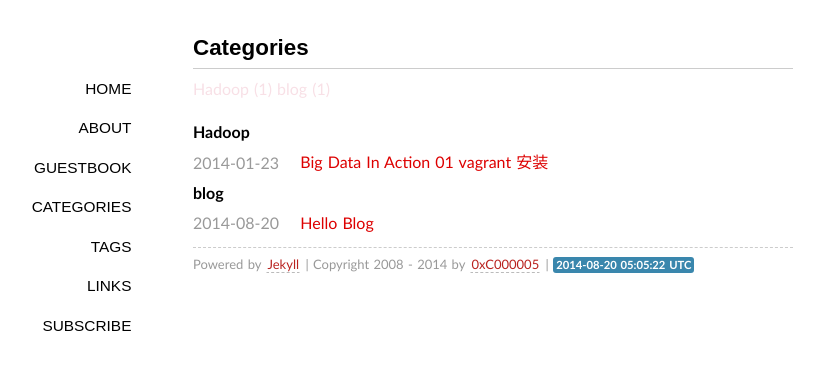
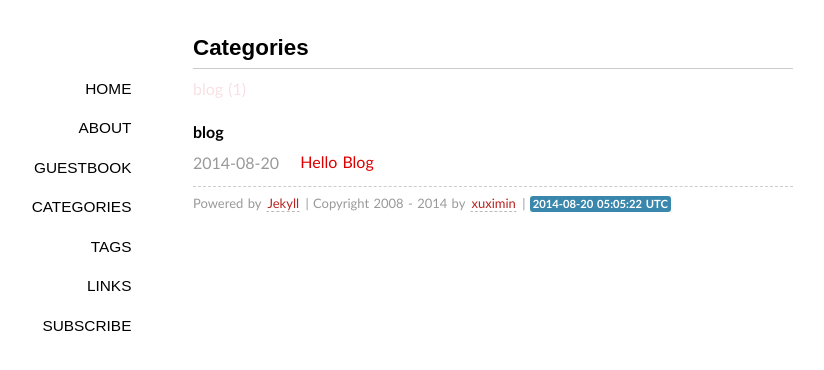
Before and after one commit to xuximin/xuximin.github.io, a Jekyll site: the page built from categories/index.md, in a window 1280 px wide. Shown: the top 370 px of the page, without its empty margins (147-971 px from the left). Built offline with Jekyll 4.4.1, drawn with Linux system fonts in a browser that asks for light colours; some web fonts are replaced; Markdown is read by kramdown in place of the engine named in the settings; some of the changed lines change nothing that is shown.

Commit message:
no message

```diff
--- a/_layouts/default.html
+++ b/_layouts/default.html
@@ -31,7 +31,7 @@
       </div>
 
      <footer>
-        <p><small>Powered by <a href="https://github.com/mojombo/jekyll">Jekyll</a> | Copyright 2008 - {{site.time | date:"%Y"}} by <a href="http://xuximin.github.io/">0xC000005</a> | <span class="label label-info">{{site.time | date:"%Y-%m-%d %H:%M:%S %Z"}}</span></small></p>
+        <p><small>Powered by <a href="https://github.com/mojombo/jekyll">Jekyll</a> | Copyright 2008 - {{site.time | date:"%Y"}} by <a href="http://xuximin.github.io/">xuximin</a> | <span class="label label-info">{{site.time | date:"%Y-%m-%d %H:%M:%S %Z"}}</span></small></p>
     </footer>
 
     </div>
--- a/_posts/201403/2014-01-23-Big-Data-01.md
+++ /dev/null
@@ -1,213 +0,0 @@
----
-layout: post
-title: Big Data In Action 01 vagrant 安装
-description: 大数据实战系列01 vagarnt安装。
-categories:
-- Hadoop
-tags:
-- vagrant
----
-
-
-##vagrant的介绍
-
-## 虚拟开发环境
-平常我们经常会遇到这样的问题：在开发机上面开发完毕程序，放到正式环境之后会出现各种奇怪的问题：描述符少了、nginx配置不正确、mysql编码不对、php缺少模块、glibc版本太低。
-
-所以我们就需要虚拟开发环境，我们虚拟和正式环境一样的虚拟开发环境，而随着个人开发机硬件的升级，我们可以很容易的在本机跑虚拟机，例如vmware、VirtualBox等。因此使用虚拟化开发环境，在本机可以运行自己喜欢的OS（Windows、Ubuntu、Mac等），开发的程序运行在虚拟机中，这样迁移到生产环境可以避免环境不兼容导致的莫名错误。
-
-虚拟开发环境特别适合团队中开发环境、测试环境、正式环境不同的场合，这样就可以使得整个团队保持一致的环境，我写这一章的初衷就是为了让大家和我的开发环境保持一致，让读者和我们整个大团队保持一致的开发环境。
-
-## vagrant
-vagrant就是为了方便的实现虚拟化环境而设计的，使用ruby开发，基于VirtualBox的接口，提供了一个可配置、轻量级的便携式虚拟开发环境。使用vagrant可以很方便的就建立起来一个虚拟环境，而且可以模拟多台虚拟机，这样我们平时还可以在开发机模拟分布式系统。
-
-Vagrant会创建一些共享文件夹，用来给你在主机和虚拟机之间共享代码用。这样就使得我们可以在主机上写程序，然后在虚拟机中运行。如此一来团队之间就可以共享相同的开发环境，就不会再出现类似“只有你的环境才会出现的bug”这样的事情。
-
-团队新员工加入，常常会遇到花一天甚至更多时间来从头搭建完整的开发环境，而有了vagrant，只需要直接将已经打包好的package（里面包括开发工具，代码库，配置好的服务器等）拿过来就可以工作了，这对于提升工作效率非常有帮助。
-
-vagrant不仅可以用来作为个人的虚拟开发环境工具，而且特别适合团队使用，它使得我们虚拟化环境变得如此的简单，只要一个简单的命令就可以开启虚拟之路。
-
-
-#vagrant安装配置
-
-vagrant底层用的是Virtual Box作为虚拟机，vagrant只是一个让你可以方便设置你想要的虚拟机的便携式工具，所以第一步先安裝vagrant和Virtual Box。
-
-## VirtualBox安装
-VirtualBox是Oracle开源的虚拟化系统，它支持多个平台，所以你可以到官方网站：https://www.virtualbox.org/wiki/Downloads/ 下载适合你平台的virtualbox最新版本并安装，它的安装过程都是傻瓜化安装，一步一步执行就可以完成安装。
-
-## vagrant安装
-最新版本的vagrant已经无法通过gem命令来安装，因为依赖库太多了，所以目前无法使用gem来安装，目前网络上面很多教程还是类似这样的命令，那些都是错误的。目前唯一安装的办法就是到官方网站下载打包好的安装包：http://downloads.vagrantup.com/ 他的安装过程和Virtual Box的安装一样都是傻瓜化安装，一步一步执行就可以完成安装。
-
->>>尽量下载最新的程序，因为VirtualBox经常升级，升级后有些接口会变化，老的vagrant可能无法使用。
-
-检测是否安装成功，打开终端命令行工具，输入vagrant，是不是已经可以运行，如果不行，请检查PATH里面是否有vagrant所在的路径。
-
-## vagrant配置
-
-当我们安装好Virtual Box和vagrant后，我们要开始考虑在VM上使用什么操作系统了，一个打包好的操作系统在vagrant称为Box，即Box是一个打包好的操作系统环境，目前网络上什么都有，所以你不用自己去制作操作系统或者制作Box：[vagrantbox.es](http://www.vagrantbox.es/)上面有大家熟知的大多数操作系统，你只需要下载就可以了，下载主要是为了安装的时候快速，当然vagrant也支持在线安装。
-
-### 建立开发环境目录
-我的开发机是windows，所以我建立了如下的开发环境目录，读者可以根据自己的系统不同建立一个目录就可以：
-
-	F:\\Boxes
-
-### 下载box
-前面讲了box是一个操作系统环境，实际上它是一个zip包，包含了vagrant的配置信息和VirtualBox的虚拟机镜像文件.我们这一次的实战使用官方提供了一个box:Ubuntu lucid 64 http://files.vagrantup.com/lucid64.box
-
-当然你也可以选一个自己团队在用的系统，例如centos、Debian等，我们可以通过上面说的地址下载开源爱好者们制作好的box。当然你自己做一个也行，下一节我会讲述如何自己制作包。
-
-### 添加box
-添加box的命令如下：
-
-	vagrant box add base 远端的box地址或者本地的box文件名
-
-`vagrant box add` 是添加box的命令
-
-`base`是box的名称，可以是任意的标题，base是默认名称，主要用来标识一下你添加的box，后面的命令都是基于这个标识来操作的。
-
-例子：
-
-	vagrant box add base http://files.vagrantup.com/lucid64.box
-	vagrant box add base https://dl.dropbox.com/u/7225008/Vagrant/CentOS-6.3-x86_64-minimal.box
-	vagrant box add base CentOS-6.3-x86_64-minimal.box
-	vagrant box add "CentOS 6.3 x86_64 minimal" CentOS-6.3-x86_64-minimal.box
-
-我在开发机上面是这样操作的，首先进入我们的开发环境目录`F:\Boxes`，执行如下的命令
-
-	vagrant box add base lucid64.box
-
-安装过程的信息
-
-	Downloading or copying the box...
-	Extracting box...te: 47.5M/s, Estimated time remaining: --:--:--)
-	Successfully added box 'base' with provider 'virtualbox'!
-
-box中的镜像文件被放到了：`C:\Users\当前用户名\.vagrant.d\boxes\`目录下。
-
-通过`vagrant box add`这样的方式安装远程的box，可能很慢，所以建议大家先下载box到本地再执行这样的操作。
-
-### 初始化
-初始化的命令如下：
-
-	vagrant init
-
-如果你添加的box名称不是base，那么需要在初始化的时候指定名称，例如
-
-	vagrant init "CentOS 6.3 x86_64 minimal"
-
-初始化过程的信息：
-
-	A `Vagrantfile` has been placed in this directory.
-	You are now ready to `vagrant up` your first virtual environment!
-	Please read the comments in the Vagrantfile as well as documentation on `vagrantup.com` for more information on using Vagrant.
-
-这样就会当前目录生成一个	`Vagrantfile`的文件，里面有很多配置信息，后面我们会详细讲解每一项的含义，但是默认的就可以开箱即用。
-
-### 启动虚拟机
-启动的命令如下：
-
-	vagrant up
-
-启动过程的信息:
-
-	Bringing machine 'default' up with 'virtualbox' provider...
-	[default] Importing base box 'base'...
-	[default] Matching MAC address for NAT networking...
-	[default] Setting the name of the VM...
-	[default] Clearing any previously set forwarded ports...
-	[default] Creating shared folders metadata...
-	[default] Clearing any previously set network interfaces...
-	[default] Preparing network interfaces based on configuration...
-	[default] Forwarding ports...
-	[default] -- 22 => 2222 (adapter 1)
-	[default] Booting VM...
-	[default] Waiting for VM to boot. This can take a few minutes.
-	[default] VM booted and ready for use!
-	[default] Mounting shared folders...
-	[default] -- /vagrant
-
-### 链接到虚拟机
-上面已经启动了虚拟机了，我们现在就可以通过ssh链接到虚拟机，我开发机可以这样链接：
-
-![登录显示][1]
-
-
-我们就可以像链接到一台服务器一样进行操作了。
-
->>>window机器不支持这样的命令，必须使用第三方客户端来进行链接，例如putty、Xshell4等.
-
->>>xshell为例：
-
->>>主机地址: 127.0.0.1
-
->>>端口: 2222
-
->>>用户名: vagrant
-
->>>密码: vagrant
-
-### 系统信息
-进入系统之后我们可以看一下系统的基础信息：
-
-![系统信息][2]
-
-
-### 配置详解
-在我们的开发目录下有一个文件`Vagrantfile`，里面包含有大量的配置信息，主要包括三个方面的配置，虚拟机的配置、SSH配置、vagrant的一些基础配置。vagrant是使用ruby开发的，所以它的配置语法也是ruby的，但是我们没有学过ruby的人还是可以跟着他的注释知道怎么配置一些基本项的配置。
-
-1. box设置
-
-		config.vm.box = "base"
-
-	上面这配置展示了vagrant要去启用那个box作为系统，也就是上面我们输入`vagrant init Box名称`时所指定的box，如果沒有输入Box名称的話，那么默认就是base，Virtual Box提供了VBoxManage这个command line工具，可以让我们设定VM，用`modifyvm`这个命令让我们可以设定VM的名称和内存大小等等，这里说的名称指的是在Virtual Box中显示的名称，我们也可以在Vagrantfile中进行设定，在Vagrantfile中加入如下这行就可以设定了：
-
-		config.vm.provider "virtualbox" do |v|
-		  v.customize ["modifyvm", :id, "--name", "fle4y", "--memory", "512"]
-		end
-
-	这行设置的意思是调用VBoxManage的modifyvm的命令，设置VM的名称为fle4y，VM的内存为512MB，你可以类似设置来个性化设置你的VM。
-
-2. 网络设置
-
-	Vagrant有两种方式来进行网络链接，一种是host-only(主机模式)，意思是主机和虚拟机之间的网络互访，而不是虚拟机访问internet的技术，也就是只有你一個人自High，其他人访问不到你的虚拟机。另一种是Bridge(桥接模式)，该模式下的VM就像是局域网中的一台独立的主机，也就是说需要VM到你的路由器要IP，这样的话局域网里面其他机器就可以访问它了，一般我们设置虚拟机都是自high为主，所以我们的设置一般如下：
-
-		config.vm.network :private_network, ip: "11.11.11.11"
-
-	这里我们虚拟机设置为hostonly，并且指定了一个IP，IP的建议最好不要用`192.168..`，因为很有可能和你局域网里面的其他机器IP冲突，因为你可以尽量使用类似`11.11..`这样子的。
-
-3. hostname设置
-	hostname的设置非常简单，Vagrantfile中加入下面这行就可以了：
-
-		config.vm.hostname = "go-app"
-
-	设置hostname非常重要，因为当我们有很多台虚拟服务器的时候，都是依靠hostname來做识别的，例如Puppet或是Chef，都是通过hostname來做识别的，既然设置那么简单，所以我们就別偷懒，设置一个。
-
-4. 同步目录
-	我们上面介绍过/vagrant目录默认就是当前的开发目录，这是在虚拟机开启的时候默认挂载同步的。我们还可以通过配置来设置额外的同步目录：
-
-		 config.vm.synced_folder "F:/share", "/home/vagrant/share"
-
-	上面这个设定，第一个参数是主机的目录，第二个是虚拟机挂载的目录
-
-5. 端口转发
-
-		config.vm.network :forwarded_port, guest: 80, host: 8080
-
-	这一行的意思是把Host机器上8080端口传来的数据forward到虚拟机的80端口的服务上，例如你在你的虚拟机上，使用Nginx跑了一个Go应用，那么你在host机器上在浏览器中打开`http://localhost:8080`时，vagrant就会把这个请求传到VM里面跑在80端口的Nginx服务上，因此我们可以通过这个设置来帮助我们去设定host和VM之间，或是VM和VM之间的信息交互。
-
->>>修改完Vagrantfile的配置后，记得要用vagrant reload的命令重启VM才能使得VM可以用新的配置
-
-
-
-
-###常用链接
-
-[![给我捐款](http://c000005.qiniudn.com/donate_me.png "给我捐款")](http://me.alipay.com/0xc000005)
-
-[回到主页][3]
-
-  [1]: http://c000005.qiniudn.com/1.png
-
-  [2]: http://c000005.qiniudn.com/2.png
-
-  [3]: http://0xc000005.github.io/
```
